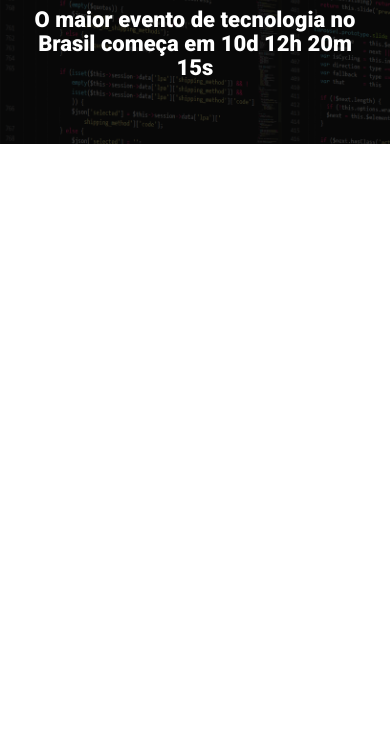
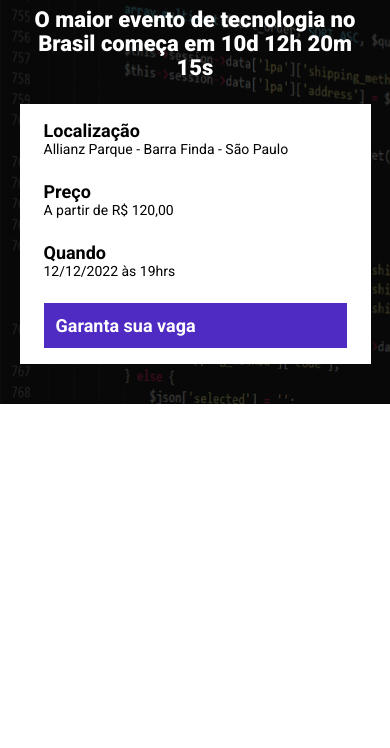
Before and after one commit to PedroGS13876/ebac_tech_talks, a website built with Parcel: page src/index.html in a window 390 px wide. Shown: the part 96-844 px from the top of the page. Built offline with nearby package versions, Linux system fonts and the light colour scheme.

Commit message:
salvando

```diff
--- a/src/index.html
+++ b/src/index.html
@@ -17,6 +17,25 @@
             <p class="hero__text">
                 O maior evento de tecnologia no Brasil começa em 10d 12h 20m 15s
             </p>
+            <div class="infos-bar">
+                <ul  class="infos-bar__infos">
+                    <li class="infos-bar__infos__item">
+                        <b>Localização</b>
+                        Allianz Parque - Barra Finda - São Paulo
+                    </li>
+                    <li class="infos-bar__infos__item">
+                        <b>Preço</b>
+                        A partir de R$ 120,00
+                    </li>
+                    <li class="infos-bar__infos__item">
+                        <b>Quando</b>
+                        12/12/2022 às 19hrs
+                    </li>
+                </ul>
+                <a href="#" class="button button--primary">
+                    Garanta sua vaga
+                </a>
+            </div>
         </div>
     </header>
 
--- /dev/null
+++ b/src/styles/components/_buttons.scss
@@ -0,0 +1,23 @@
+.button {
+    padding: 12px;
+    font-size: 18px;
+    font-weight: bold;
+    text-decoration: none;
+    text-align: center;
+    white-space: nowrap;
+
+    &--primary {
+        color: #fff;
+        background-color: #4f2AC3;
+    }
+
+    @media (max-width: 640px) {
+        display: flex;
+        width: 100%;
+    }
+
+    @media (max-width: 1024px) {
+        display: flex;
+        align-items: center;
+    }
+}
--- /dev/null
+++ b/src/styles/components/_infos_bar.scss
@@ -0,0 +1,40 @@
+.infos-bar {
+    padding: 16px 24px;
+    background-color: #fff;
+    display: flex;
+    justify-content: space-between;
+
+    &__infos {
+        display: flex;
+        gap: 40px;
+
+        &__item {
+            font-size: 14px;
+            color: #000;
+
+            b {
+                color: #000;
+                font-size: 18px;
+                display: block;
+            }
+        }
+    }
+
+    @media (max-width: 640px) {
+        display: block;
+
+        &__infos {
+            display: block;
+
+            &__item {
+                margin-bottom: 24px;
+            }
+        }
+    }
+
+    @media (max-width: 1024px) {
+        &__infos {
+            gap: 16px;
+        }
+    }
+}
--- a/src/styles/main.scss
+++ b/src/styles/main.scss
@@ -1,4 +1,6 @@
 @use 'hero';
+@use 'components/infos_bar';
+@use 'components/buttons';
 
 * {
     margin: 0;
@@ -6,6 +8,7 @@
     box-sizing: border-box;
     font-family: Roboto, sans-serif;
     color: #fff;
+    list-style: none;
 }
 
 .container {
```
